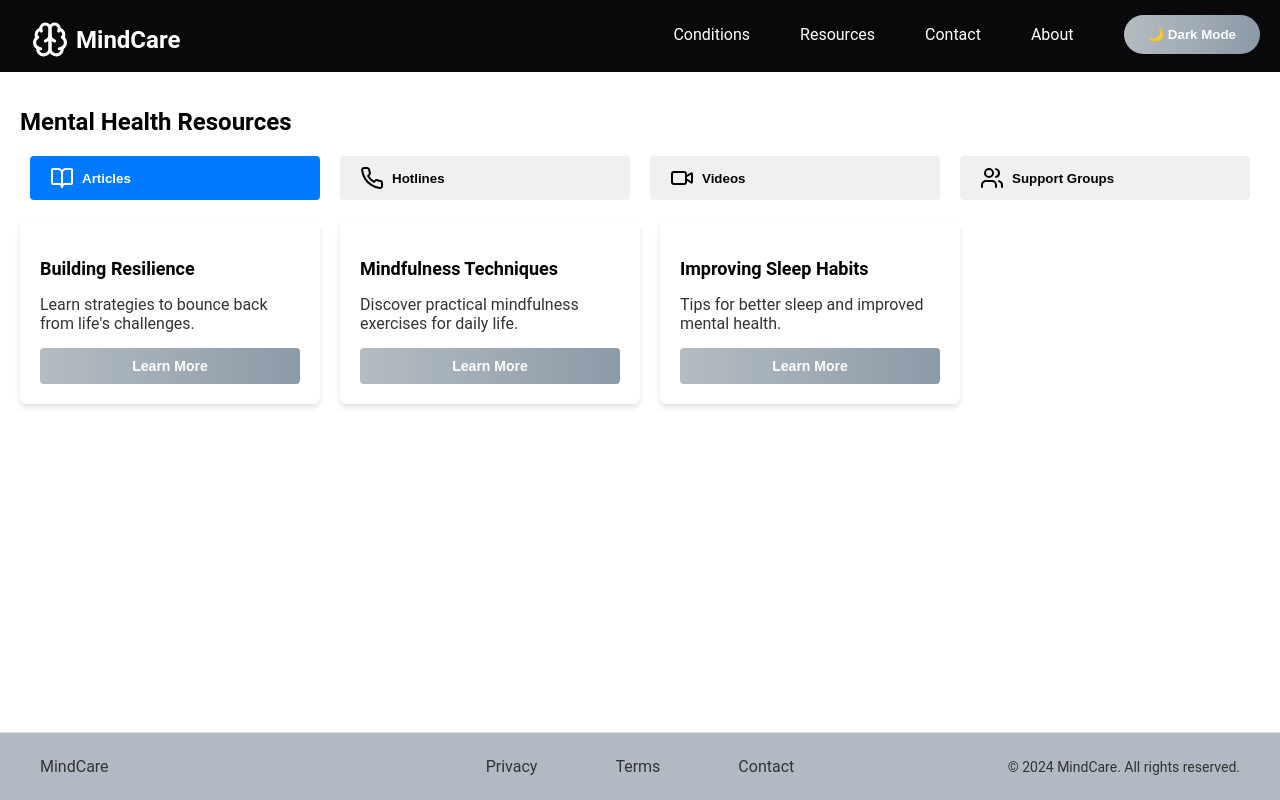
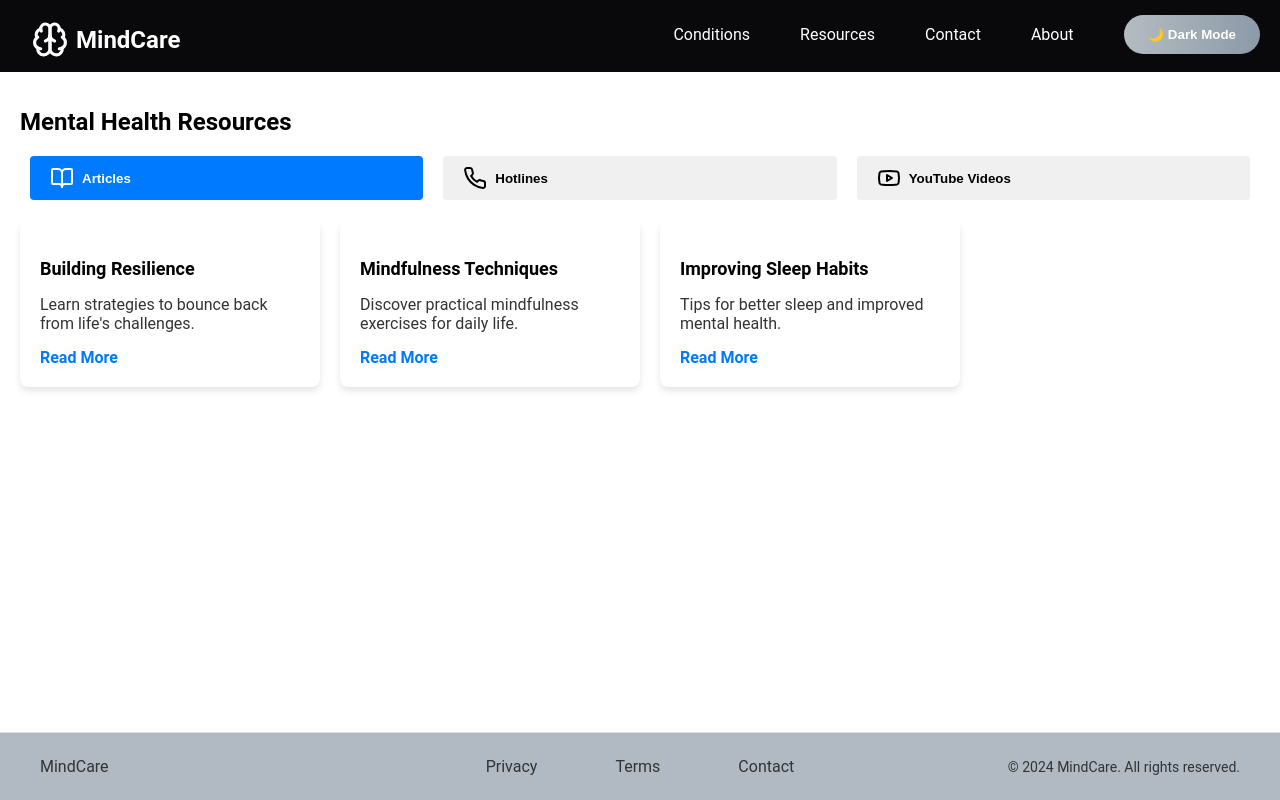
Before and after one commit to sanjoydasjoy/mindcare_javafest, a React (Create React App) app in the folder client/: page /resources in a window 1280 px wide. Built offline with nearby package versions, Linux system fonts and the light colour scheme.

Commit message:
Update Resources.js

```diff
--- a/client/src/pages/HeaderPages/Resources.js
+++ b/client/src/pages/HeaderPages/Resources.js
@@ -1,13 +1,13 @@
 import React, { useState, useEffect } from 'react';
-import { BookOpen, Phone, Video, Users } from "lucide-react";
+import { BookOpen, Phone, Youtube } from "lucide-react";
 
 const resources = [
   {
     category: "Articles",
     items: [
-      { title: "Building Resilience", description: "Learn strategies to bounce back from life's challenges." },
-      { title: "Mindfulness Techniques", description: "Discover practical mindfulness exercises for daily life." },
-      { title: "Improving Sleep Habits", description: "Tips for better sleep and improved mental health." },
+      { title: "Building Resilience", description: "Learn strategies to bounce back from life's challenges.", url: "https://care-clinics.com/building-resilience-how-to-bounce-back-from-lifes-challenges/#:~:text=Ensure%20you%20get%20enough%20sleep,and%20engage%20in%20relaxation%20techniques.&text=Effective%20communication%20is%20crucial%20in,conflicts%20in%20a%20healthy%20way.&text=Maintain%20a%20positive%20outlook%20even%20in%20the%20face%20of%20adversity." },
+      { title: "Mindfulness Techniques", description: "Discover practical mindfulness exercises for daily life.", url: "https://www.calm.com/blog/mindfulness-exercises" },
+      { title: "Improving Sleep Habits", description: "Tips for better sleep and improved mental health.", url: "https://namica.org/blog/better-sleep-to-maintain-mental-health/" },
     ]
   },
   {
@@ -19,21 +19,13 @@ const resources = [
     ]
   },
   {
-    category: "Videos",
+    category: "YouTube Videos",
     items: [
-      { title: "Stress Management", description: "A 10-minute guided meditation for stress relief." },
-      { title: "Positive Psychology", description: "Learn about the science of happiness and well-being." },
-      { title: "Cognitive Behavioral Therapy", description: "Introduction to CBT techniques you can use at home." },
+      { title: "Understanding Anxiety", url: "https://www.youtube.com/watch?v=rLm-A5QBBNw", description: "A comprehensive guide to understanding anxiety." },
+      { title: "Coping with Depression", url: "https://www.youtube.com/watch?v=WyQjjM3sFgQ", description: "Learn practical strategies for managing depression." },
+      { title: "Mindfulness for Anxiety", url: "https://www.youtube.com/watch?v=ogmYnEJXb8Q", description: "An introductory session on mindfulness techniques to manage anxiety." },
     ]
-  },
-  {
-    category: "Support Groups",
-    items: [
-      { title: "Wellness Warriors", description: "Weekly online meetings for general mental wellness." },
-      { title: "Grief and Loss", description: "A safe space to share and heal from loss." },
-      { title: "Mindfulness Meditation", description: "Group sessions for practicing mindfulness techniques." },
-    ]
-  },
+  }
 ];
 
 const getCategoryIcon = (category) => {
@@ -42,10 +34,8 @@ const getCategoryIcon = (category) => {
       return <BookOpen className="icon" />;
     case "Hotlines":
       return <Phone className="icon" />;
-    case "Videos":
-      return <Video className="icon" />;
-    case "Support Groups":
-      return <Users className="icon" />;
+    case "YouTube Videos":
+      return <Youtube className="icon" />;
     default:
       return null;
   }
@@ -116,14 +106,11 @@ export default function ResourcesPage() {
     color: isDarkMode ? '#dddddd' : '#333333',
   };
 
-  const buttonCardStyle = {
-    backgroundColor: '#007bff',
-    color: '#fff',
-    border: 'none',
-    borderRadius: '4px',
-    padding: '10px',
+  const linkStyle = {
+    color: '#007bff',
+    textDecoration: 'none',
+    fontWeight: 'bold',
     cursor: 'pointer',
-    fontSize: '14px',
   };
 
   return (
@@ -148,9 +135,15 @@ export default function ResourcesPage() {
             <div key={index} style={cardStyle}>
               <h3 style={titleStyle}>{item.title}</h3>
               <p style={descriptionStyle}>{item.description}</p>
-              <button style={buttonCardStyle}>
-                Learn More
-              </button>
+              {item.url ? (
+                <a href={item.url} style={linkStyle} target="_blank" rel="noopener noreferrer">
+                  Read More
+                </a>
+              ) : (
+                <button style={{ backgroundColor: '#007bff', color: '#fff', border: 'none', borderRadius: '4px', padding: '10px', cursor: 'pointer', fontSize: '14px' }}>
+                  Learn More
+                </button>
+              )}
             </div>
           ))}
       </div>
```
